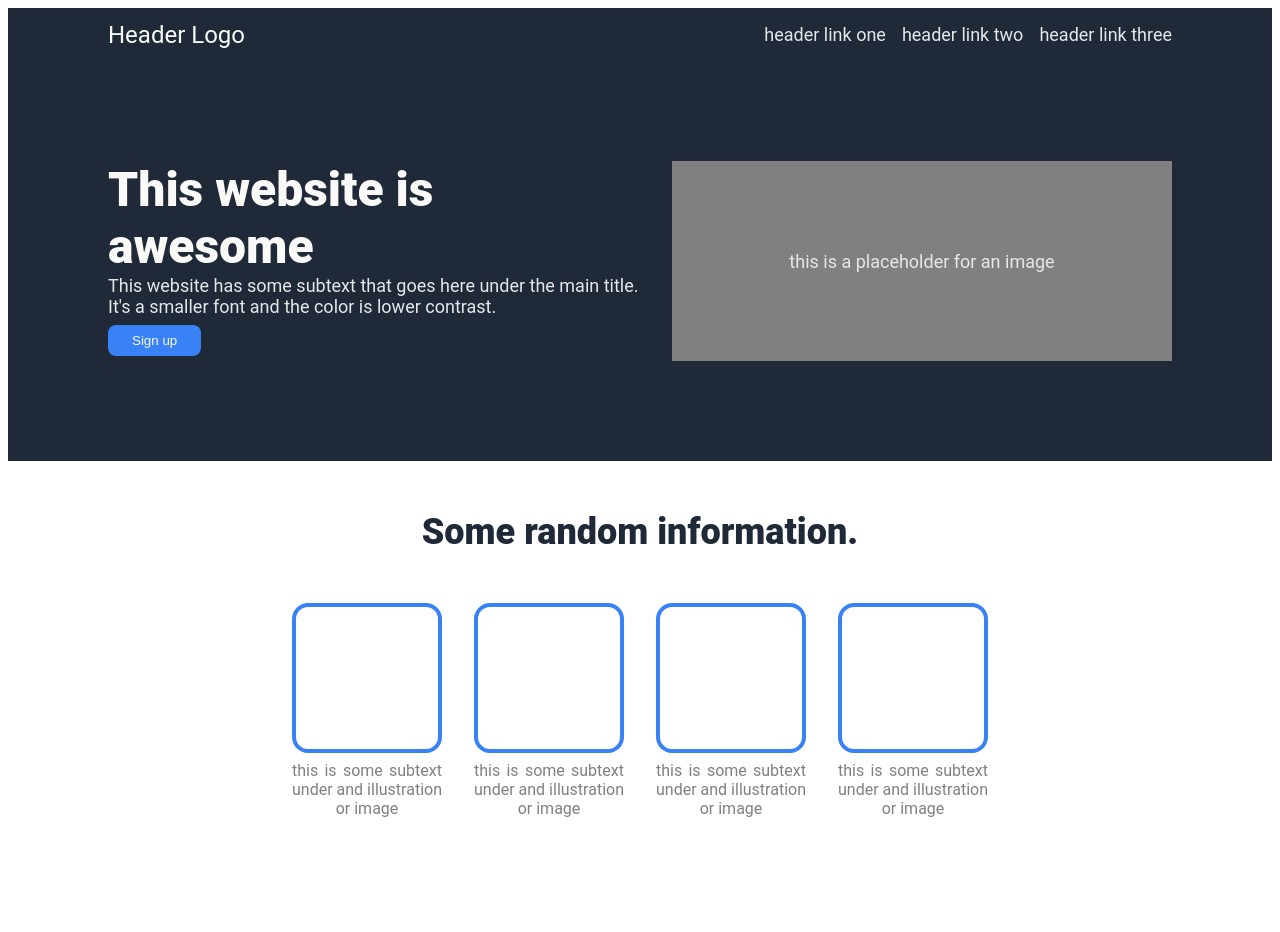
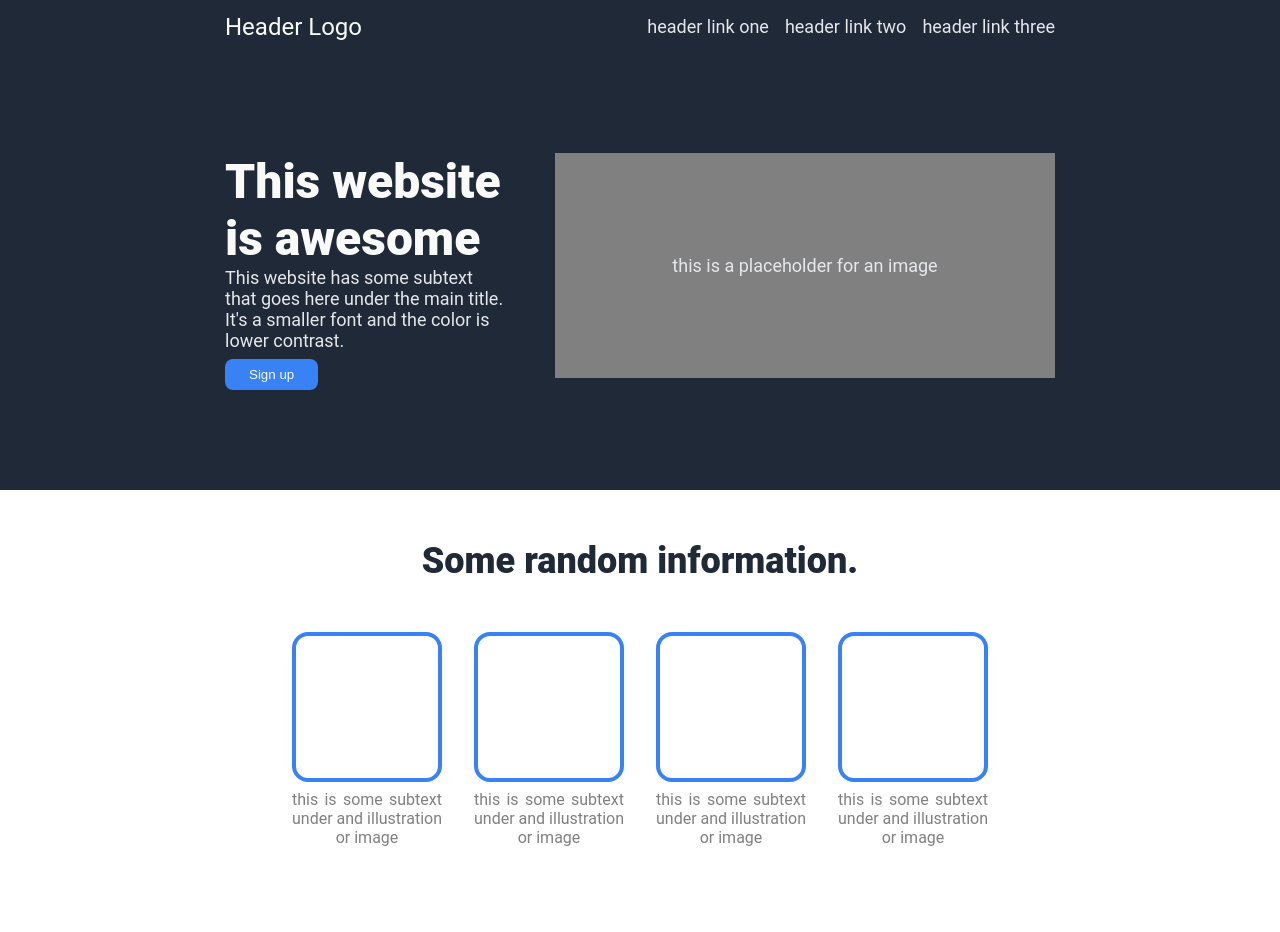
Before and after one commit to peter-mowen/odin-landing-page, a plain HTML site: page index.html in a window 1280 px wide. Before the commit the page ends 911 px from the top, so only its background shows below. Drawn offline with Linux system fonts and the light colour scheme.

Commit message:
Extract page-padding into its own class
There was duplication for how much space should be between the header
content and info content and the sides of the page. Pulled that padding
into its own class so I only have to change it in one spot.

```diff
--- a/index.html
+++ b/index.html
@@ -7,7 +7,7 @@
   <link rel="stylesheet" href="style.css">
 </head>
 <body>
-  <div class="header">
+  <div class="header page-padding">
     <nav>
       <div class="hero-logo high-contrast-text">Header Logo</div>
       <ul>
@@ -28,7 +28,7 @@
       <div class="header-image">this is a placeholder for an image</div>
     </div>
   </div>
-  <div class="info">
+  <div class="info page-padding">
     <div class="info-header">
       Some random information.
     </div>
--- a/style.css
+++ b/style.css
@@ -4,6 +4,7 @@
 
 body {
   font-family: Roboto, sans-serif;
+  margin: 0px;
 }
 
 .header {
@@ -14,12 +15,14 @@ body {
   font-size: 24px;
 }
 
+.page-padding {
+  padding: 0px 225px;
+}
+
 nav {
   display: flex;
   justify-content: space-between;
   align-items: center;
-  padding-left: 100px;
-  padding-right: 100px;
 
   ul {
     list-style: none;
@@ -51,19 +54,19 @@ nav {
 
 .header-image {
   background: gray;
-  height: 200px;
+  height: 225px;
   width: 500px;
   display: flex;
   justify-content: center;
   align-items: center;
   flex-shrink: 0;
-  margin-left: 25px;
 }
 
 .header-content {
-  padding: 100px;
+  padding: 100px 0px;
   display: flex;
   justify-content: space-between;
+  gap: 48px;
 }
 
 .sign-up-button {
@@ -96,8 +99,6 @@ nav {
 
 .info-content {
   display: flex;
-  padding-left: 100px;
-  padding-right: 100px;
   justify-content: center;
   gap: 32px;
 }
```
